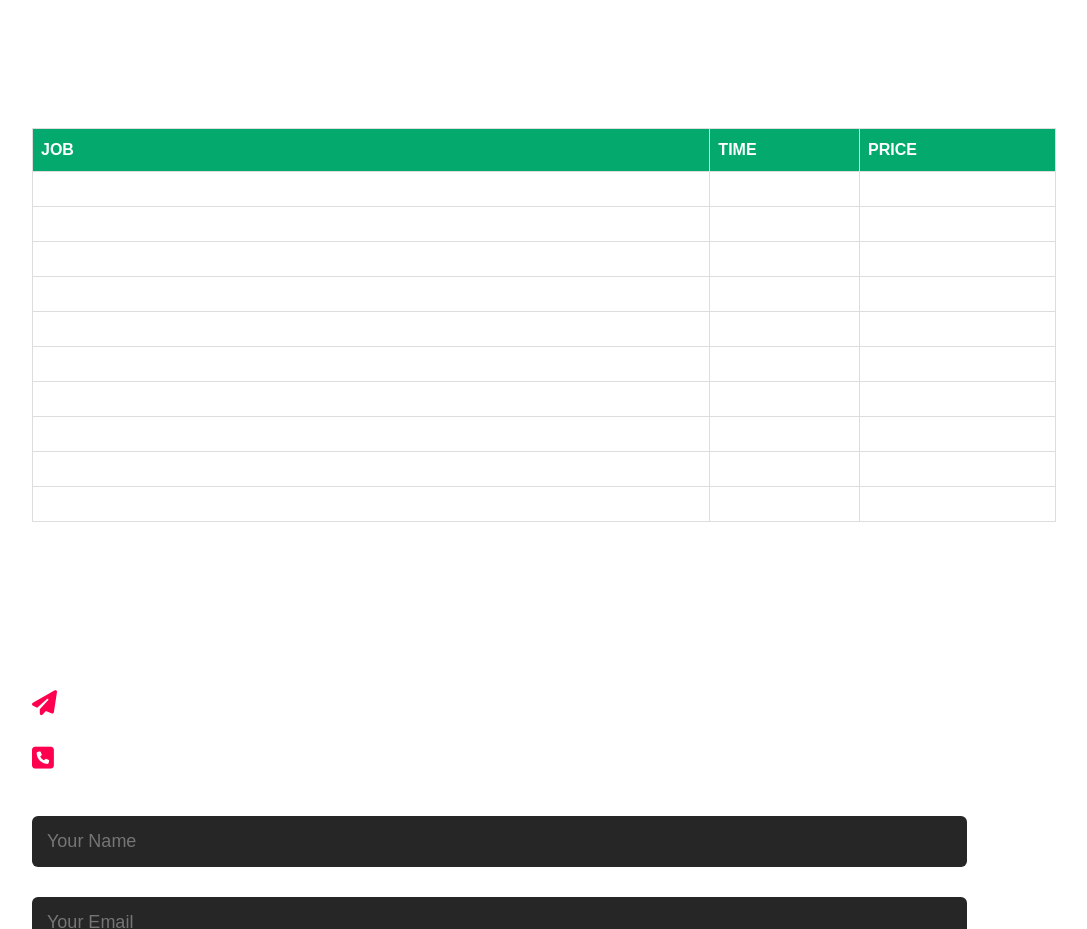
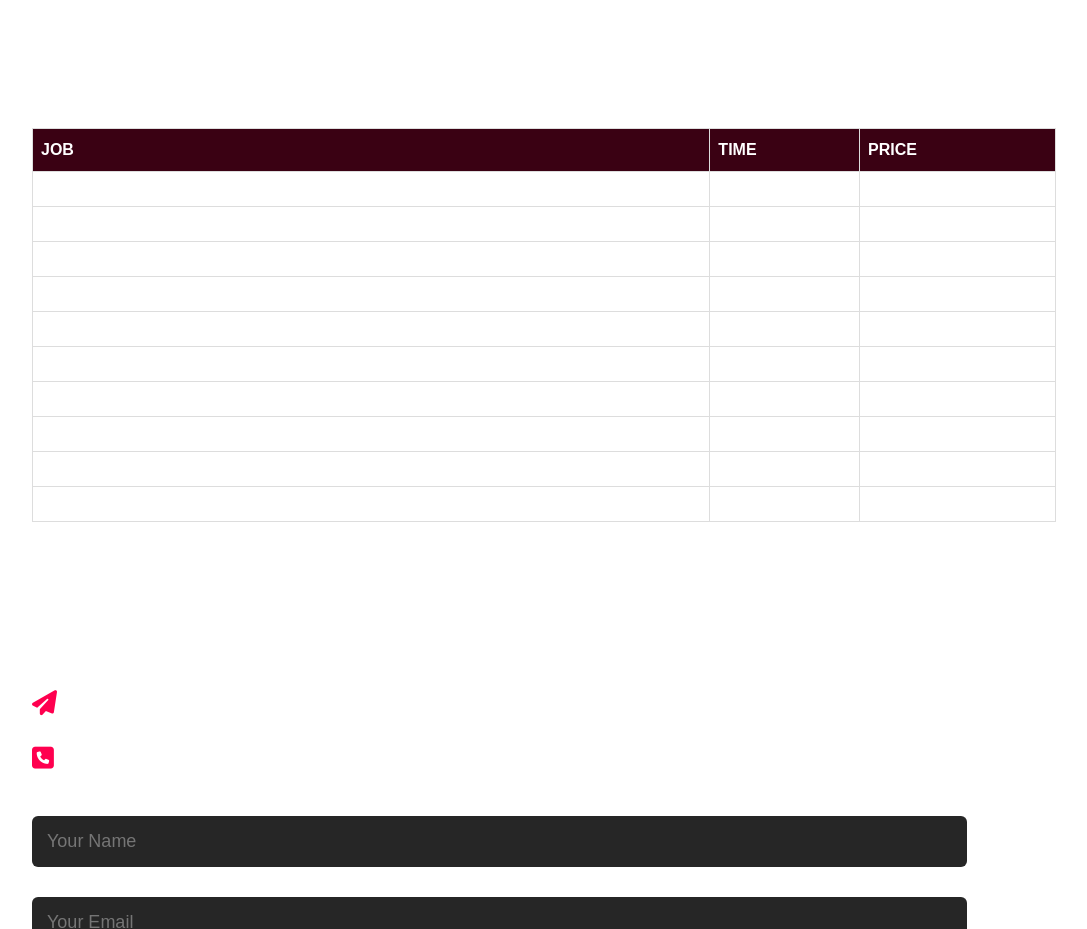
Before and after one commit to darbai123/autoservisas, a plain HTML site: page index.html in a window 1280 px wide. Shown: the part 2100-3029 px from the top of the page, without its empty margins (96-1183 px from the left). Drawn offline with Linux system fonts and the light colour scheme.

Commit message:
Update auto.css

```diff
--- a/auto.css
+++ b/auto.css
@@ -200,7 +200,7 @@ color: rgb(37, 9, 9);}
     padding-top: 12px;
     padding-bottom: 12px;
     text-align: left;
-    background-color: #04AA6D;
+    background-color: #3a0113;
     color: white;
   }
 .slideshow{
```
